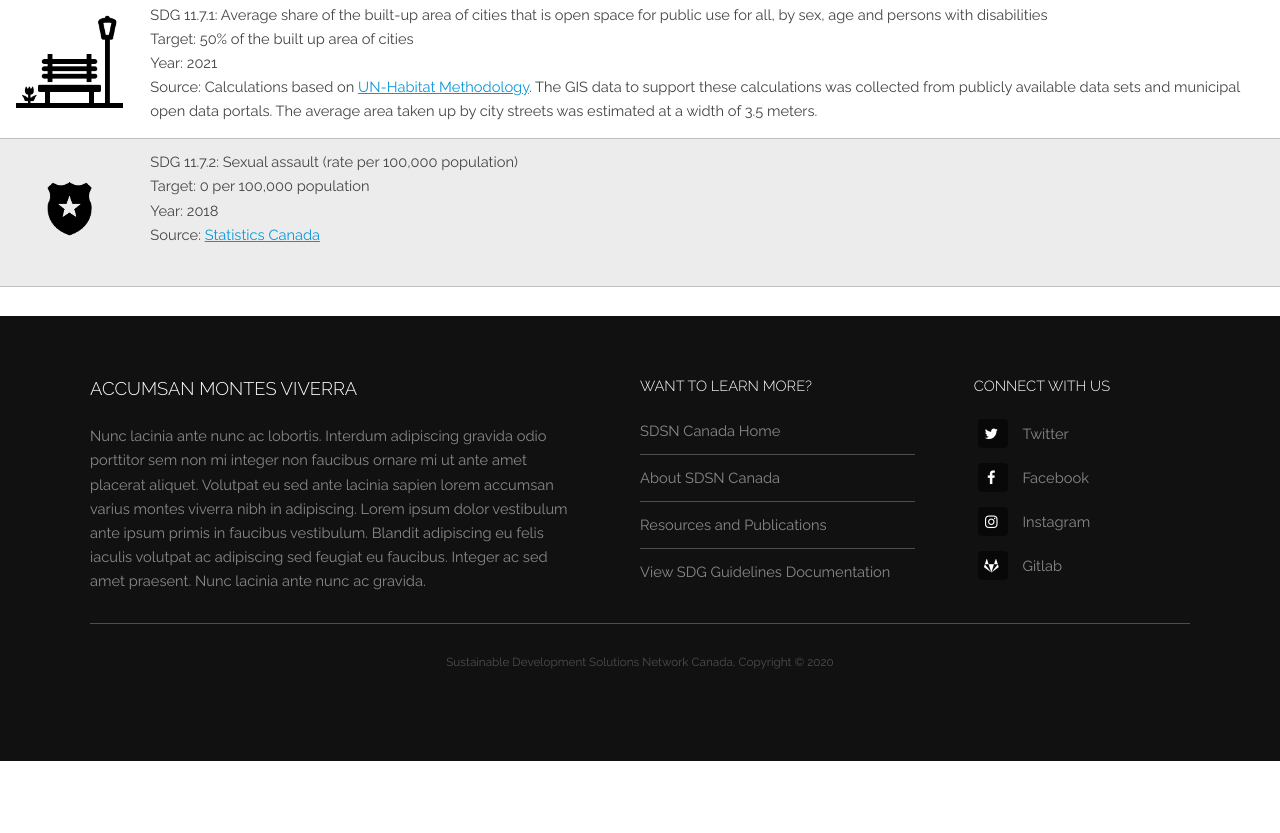
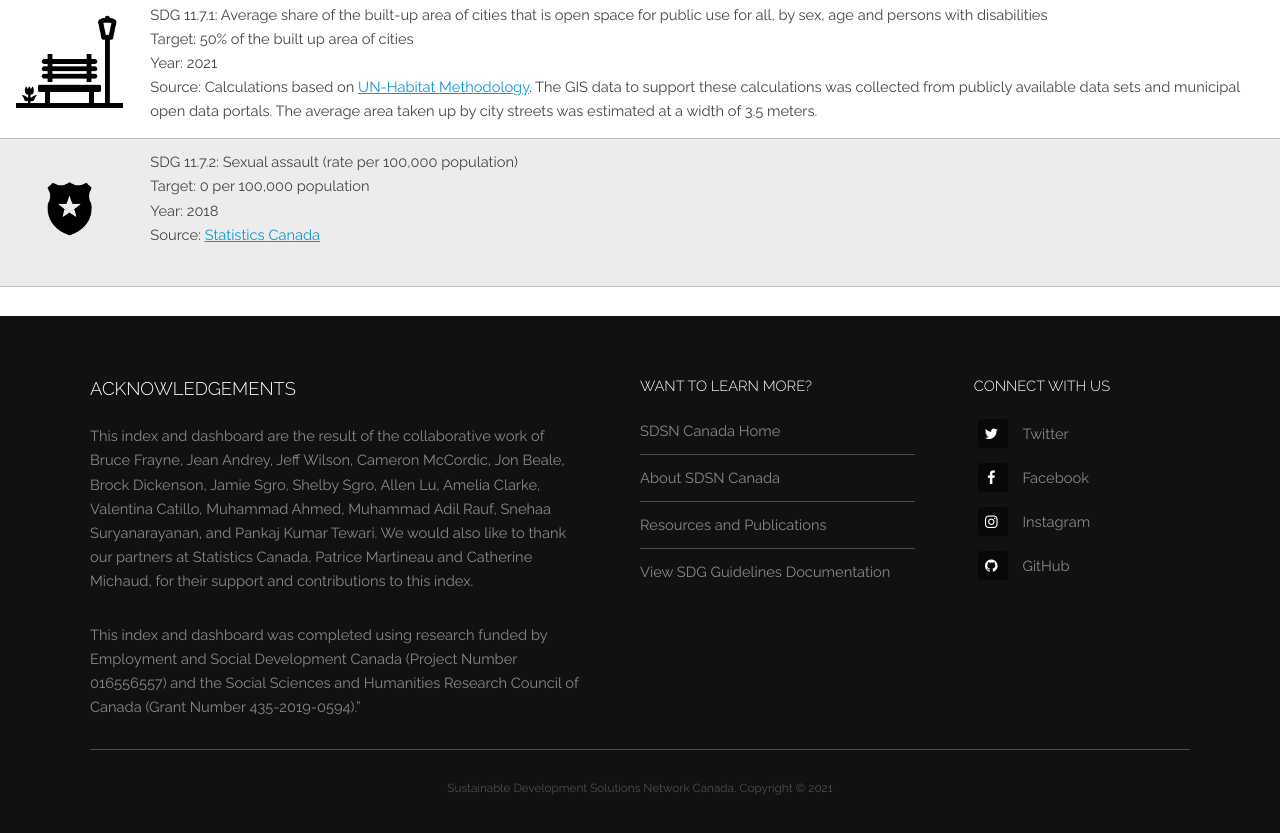
Before and after one commit to jamie-sgro/dashboard, a website with bundled scripts: page public/home.html in a window 1280 px wide. Shown: the part 4591-5424 px from the top of the page. Before the commit the page ends 5352 px from the top, so only its background shows below. Built offline with nearby package versions, Linux system fonts and the light colour scheme; files whose address does not match are found by name.

Commit message:
copied index footer to home.html

```diff
--- a/public/home.html
+++ b/public/home.html
@@ -491,30 +491,84 @@
       <div class="inner">
         <div class="content">
           <section>
-							<h3>Accumsan montes viverra</h3>
-							<p>Nunc lacinia ante nunc ac lobortis. Interdum adipiscing gravida odio porttitor sem non mi integer non faucibus ornare mi ut ante amet placerat aliquet. Volutpat eu sed ante lacinia sapien lorem accumsan varius montes viverra nibh in adipiscing. Lorem ipsum dolor vestibulum ante ipsum primis in faucibus vestibulum. Blandit adipiscing eu felis iaculis volutpat ac adipiscing sed feugiat eu faucibus. Integer ac sed amet praesent. Nunc lacinia ante nunc ac gravida.</p>
+            <h3>Acknowledgements</h3>
+            <p>
+              This index and dashboard are the result of the collaborative work
+              of Bruce Frayne, Jean Andrey, Jeff Wilson, Cameron McCordic, Jon
+              Beale, Brock Dickenson, Jamie Sgro, Shelby Sgro, Allen Lu, Amelia
+              Clarke, Valentina Catillo, Muhammad Ahmed, Muhammad Adil Rauf,
+              Snehaa Suryanarayanan, and Pankaj Kumar Tewari. We would also like
+              to thank our partners at Statistics Canada, Patrice Martineau and
+              Catherine Michaud, for their support and contributions to this
+              index.
+            </p>
+            <p>
+							This index and dashboard was completed using research
+              funded by Employment and Social Development Canada (Project Number
+              016556557) and the Social Sciences and Humanities Research Council
+              of Canada (Grant Number 435-2019-0594).”
+            </p>
           </section>
           <section>
             <h4>Want to Learn More?</h4>
             <ul class="alt">
-								<li><a href="https://uwaterloo.ca/sustainable-development-solutions-network-canada/">SDSN Canada Home</a></li>
-								<li><a href="https://uwaterloo.ca/sustainable-development-solutions-network-canada/about">About SDSN Canada</a></li>
-								<li><a href="https://uwaterloo.ca/sustainable-development-solutions-network-canada/resources-and-publications">Resources and Publications</a></li>
-								<li><a href="https://www.un.org/sustainabledevelopment/wp-content/uploads/2019/01/SDG_Guidelines_January_2019.pdf">View SDG Guidelines Documentation</a></li>
+              <li>
+                <a
+                  href="https://uwaterloo.ca/sustainable-development-solutions-network-canada/"
+                  >SDSN Canada Home</a
+                >
+              </li>
+              <li>
+                <a
+                  href="https://uwaterloo.ca/sustainable-development-solutions-network-canada/about"
+                  >About SDSN Canada</a
+                >
+              </li>
+              <li>
+                <a
+                  href="https://uwaterloo.ca/sustainable-development-solutions-network-canada/resources-and-publications"
+                  >Resources and Publications</a
+                >
+              </li>
+              <li>
+                <a
+                  href="https://www.un.org/sustainabledevelopment/wp-content/uploads/2019/01/SDG_Guidelines_January_2019.pdf"
+                  >View SDG Guidelines Documentation</a
+                >
+              </li>
             </ul>
           </section>
           <section>
             <h4>Connect With Us</h4>
             <ul class="plain">
-								<li><a href="https://twitter.com/sdsncanada?lang=en"><i class="icon fa-twitter">&nbsp;</i>Twitter</a></li>
-								<li><a href="https://www.facebook.com/SDSNCanada1/"><i class="icon fa-facebook">&nbsp;</i>Facebook</a></li>
-								<li><a href="https://www.instagram.com/sdsncanada/"><i class="icon fa-instagram">&nbsp;</i>Instagram</a></li>
-								<li><a href="https://gitlab.com/Jamie.Sgro/dashboard.git"><i class="icon fa-gitlab">&nbsp;</i>Gitlab</a></li>
+              <li>
+                <a href="https://twitter.com/sdsncanada?lang=en"
+                  ><i class="icon fa-twitter">&nbsp;</i>Twitter</a
+                >
+              </li>
+              <li>
+                <a href="https://www.facebook.com/SDSNCanada1/"
+                  ><i class="icon fa-facebook">&nbsp;</i>Facebook</a
+                >
+              </li>
+              <li>
+                <a href="https://www.instagram.com/sdsncanada/"
+                  ><i class="icon fa-instagram">&nbsp;</i>Instagram</a
+                >
+              </li>
+              <li>
+                <a href="https://github.com/jamie-sgro/dashboard"
+                  ><i class="icon fa-github">&nbsp;</i>GitHub</a
+                >
+              </li>
             </ul>
           </section>
         </div>
         <div class="copyright">
-						<p>Sustainable Development Solutions Network Canada, Copyright &copy; 2020</p>
+          <p>
+            Sustainable Development Solutions Network Canada, Copyright &copy;
+            2021
+          </p>
         </div>
       </div>
     </footer>
```
Lines whose indentation alone changed are shown as unchanged.
